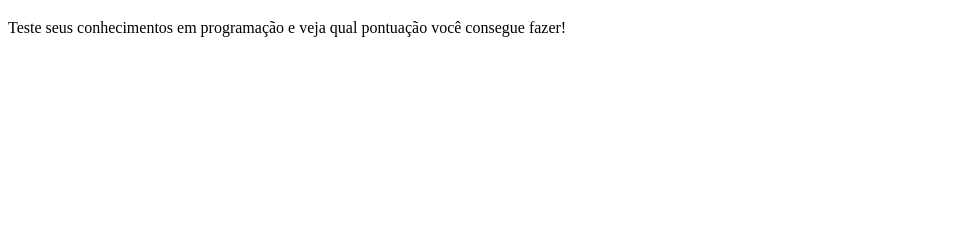
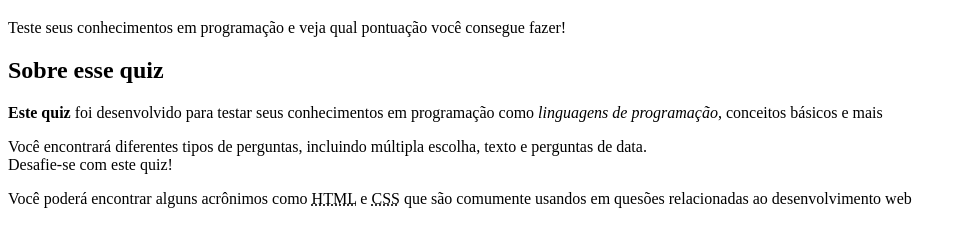
Before and after one commit to DanielVinicius07/quiz-para-programadores, a plain HTML site: page index.html in a window 1280 px wide. Shown: the part 61-308 px from the top of the page, without its empty margins (0-967 px from the left). Drawn offline with Linux system fonts and the light colour scheme.

Commit message:
Criei a primeira section dentro da main, utilizei tags strong, em e abbr para dar mais enfânse à certas palavras e para abreaviações

```diff
--- a/index.html
+++ b/index.html
@@ -14,7 +14,12 @@
     </header>
 
     <main>
-
+        <section>
+            <h2>Sobre esse quiz</h2>
+            <p><strong>Este quiz</strong> foi desenvolvido para testar seus conhecimentos em programação como <em>linguagens de programação</em>, conceitos básicos e mais</p>
+            <p>Você encontrará diferentes tipos de perguntas, incluindo múltipla escolha, texto e perguntas de data. <br> Desafie-se com este quiz!</p>
+            <p>Você poderá encontrar alguns acrônimos como <abbr title="HyperText Markup Language">HTML</abbr> e <abbr title="Cascading Style Sheets">CSS</abbr> que são comumente usandos em quesões relacionadas ao desenvolvimento web</p>
+        </section>
     </main>
 
     <footer>
```
